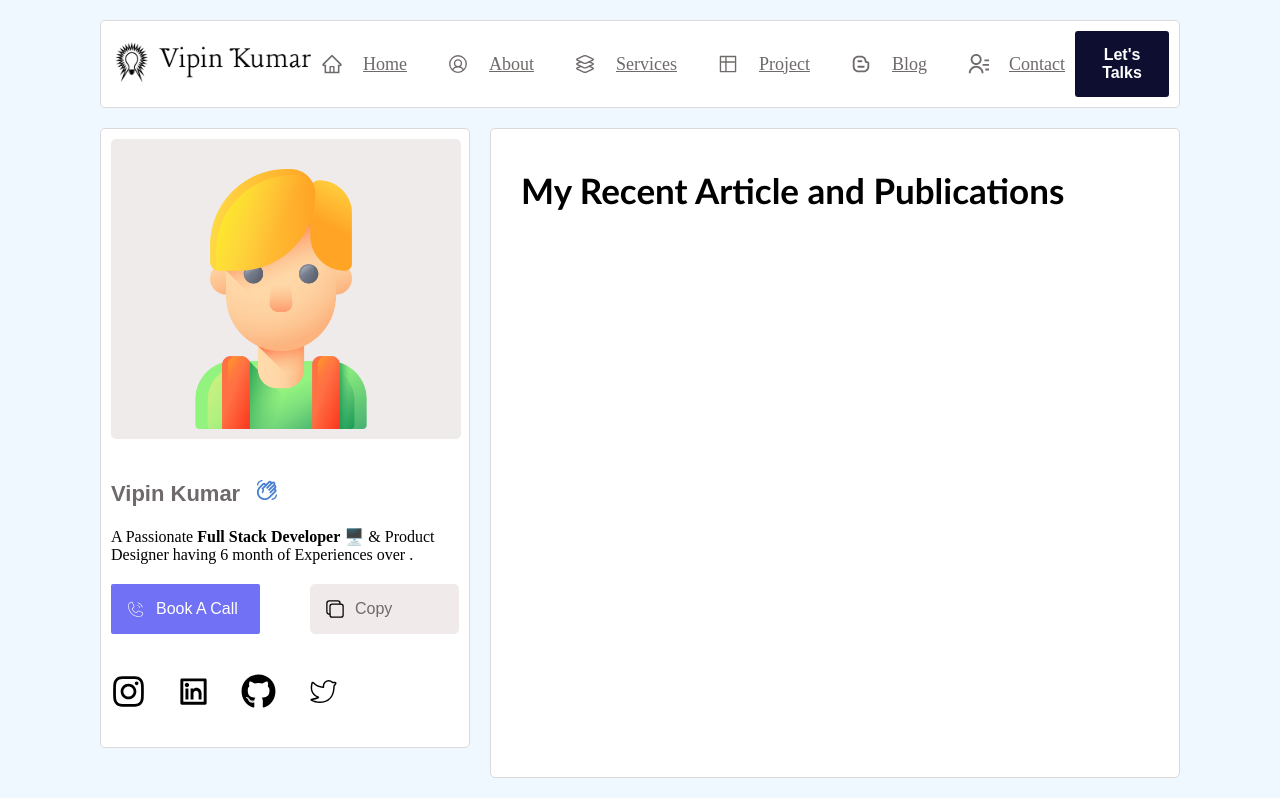
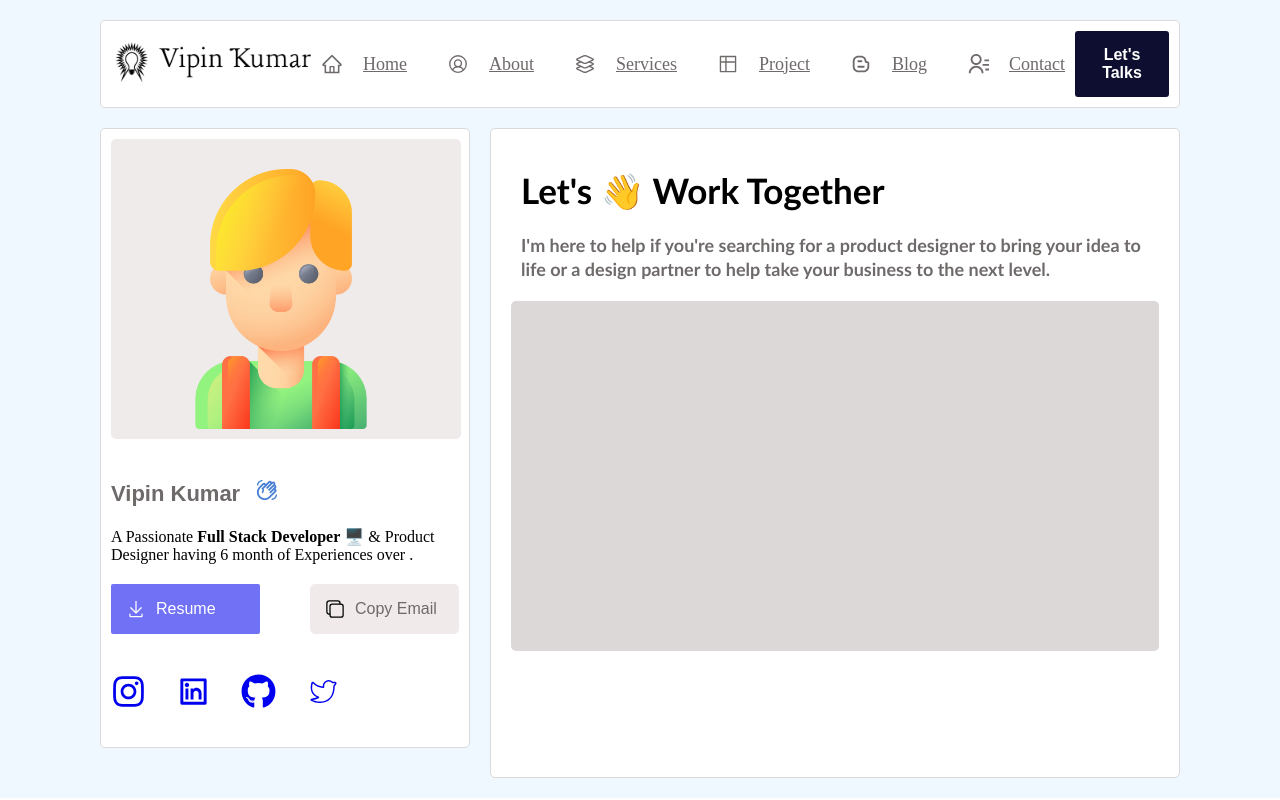
Before and after one commit to Vipinkm1/Vipin-Portfolio, a React (Vite) app: page /contact in a window 1280 px wide. Built offline with nearby package versions, Linux system fonts and the light colour scheme.

Commit message:
changes in the home pages

```diff
--- a/src/App.css
+++ b/src/App.css
@@ -532,3 +532,9 @@ gap:  20px;
  height: 300px;
  background-color: #dcd8d8;
 }
+/*  conatact us form css is here */
+ .form-border{
+  border-radius: 5px;
+  background: #dcd8d8;
+  height:  350px;
+ }
--- a/src/components/Pages/About/About.jsx
+++ b/src/components/Pages/About/About.jsx
@@ -19,8 +19,8 @@ const About = () => {
       }, 30)
     }
     //  show value here
-    animatedCount(setYearsExperience, 40)
-    animatedCount(setProjectCompletion, 40)
+    animatedCount(setYearsExperience, 1)
+    animatedCount(setProjectCompletion, 12)
     animatedCount(setHappyClient, 40)
     return () => {
       clearInterval(animatedCount)
@@ -51,7 +51,7 @@ const About = () => {
       </div>
       {/* Show some quote here  */}
       <div className='quote-text'>
-        <p className='name-intro'>A Passionate <span className='black-quote'>Full Stack Developer </span>🖥️ & <span className='black-quote'>Frontend Developer</span> having <span>1 years</span> of Experiences over 24+ Country Worldwide.</p>
+        <p className='name-intro'>A Passionate <span className='black-quote'>Full Stack Developer </span>🖥️ & <span className='black-quote'>Frontend Developer</span> having <span>1 years</span> of Experiences .</p>
       </div>
       {/* show the experience in the count wise also show the project completion */}
       <div className='experience-count-show'>
@@ -69,7 +69,7 @@ const About = () => {
         </div>
       </div>
       <div className='show-brand-title'>
-        <p className='name-intro brand-title'>Working With 50+ Brands ✨ Worldwide</p>
+        <p className='name-intro brand-title'>Technology Which I Have ✨ Knowledge</p>
       </div>
       {/*  show the brand image list here */}
       <div className='brand-img'>
--- a/src/components/Pages/Contact/Contact.jsx
+++ b/src/components/Pages/Contact/Contact.jsx
@@ -4,10 +4,15 @@ const Contact = () => {
   return (
     <div className='about-border'>
       <div className='new-text-padding'>
-        <p className='project-font-size'>My Recent Article and Publications</p>
+        <p className='project-font-size'>Let's 👋 Work Together</p>
+      </div>
+      <div className='new-text-padding project-quote'>
+        <p className='project-font-size quote-size'>I'm here to help if you're searching for a product designer to bring your idea to life or a design partner to help take your business to the next level.</p>
+      </div>
+      <div className='form-border'>
+
       </div>
     </div>
   )
 }
-
 export default Contact
--- a/src/components/Pages/Detail.jsx
+++ b/src/components/Pages/Detail.jsx
@@ -15,7 +15,7 @@ const Detail = () => {
   const navigate = useNavigate()
   //  show the list of the work experience
   const workExperience = [
-    { id: 1, year: '2019-2023', companyName: 'UlinkIt', companyProfile: 'Software Developer', CompanyImage: CompanyLogo1 },
+    { id: 1, year: '2024-Present', companyName: 'UlinkIt', companyProfile: 'Software Developer', CompanyImage: CompanyLogo1 },
     { id: 2, year: '2019-2023', companyName: 'UlinkIt', companyProfile: 'Software Developer', CompanyImage: CompanyLogo1 },
     { id: 3, year: '2019-2023', companyName: 'UlinkIt', companyProfile: 'Software Developer', CompanyImage: CompanyLogo1 },
     { id: 4, year: '2019-2023', companyName: 'UlinkIt', companyProfile: 'Software Developer', CompanyImage: CompanyLogo1 },
--- a/src/components/Sidebar/Profile.jsx
+++ b/src/components/Sidebar/Profile.jsx
@@ -1,5 +1,4 @@
 import React, { useState } from 'react'
-import { PiPhoneCallThin } from "react-icons/pi";
 import { IoCopyOutline } from "react-icons/io5";
 import { FaInstagram } from "react-icons/fa6";
 import { RiLinkedinBoxLine } from "react-icons/ri";
@@ -7,6 +6,7 @@ import { FaGithub } from "react-icons/fa";
 import { CiTwitter } from "react-icons/ci";
 import { MdOutlineWavingHand } from "react-icons/md";
 import Student from '../../assets/student.png'
+import { GoDownload } from "react-icons/go";
 // import VipinKumarLogo from '../../assets/vipinkumar-logo.png'
 const Profile = () => {
 
@@ -38,20 +38,23 @@ const Profile = () => {
         <div className='introduction-part'>A Passionate <span className='highlight-text'>Full Stack Developer</span> 🖥️ & Product Designer having 6 month of Experiences over .</div>
         <div className='two-btn'>
           <div className=' call-section bg-btn'>
-            <PiPhoneCallThin className='call-icon'/>
-            <button className='book-btn'>Book A Call</button>
+
+            <GoDownload className='call-icon'/>
+            <a href='https://drive.google.com/file/d/1srXZ33lflwh4Q0fqXfQfZa5exqMkwTtb/view?usp=sharing'>
+            <button className='book-btn'> Resume</button>
+            </a>
           </div>
           <div className='call-section  copy-bg'>
             <IoCopyOutline className='call-icon '/>
-            <button className='book-btn font-copy' onClick={handleCopy}>{copied ? 'Copied!' : 'Copy'}</button>
+            <button className='book-btn font-copy' onClick={handleCopy}>{copied ? 'Copied!' : 'Copy Email'}</button>
           </div>
         </div>
         {/*  Social icon added the below of this container */}
         <div className='social-icon'>
-          <FaInstagram className='insta'/>
-          <RiLinkedinBoxLine className='insta'/>
-          <FaGithub className='insta'/>
-          <CiTwitter className='insta'/>
+          <a href='#'><FaInstagram className='insta'/> </a>
+         <a  href='https://www.linkedin.com/in/kumar-vipin1/'><RiLinkedinBoxLine className='insta'/> </a>
+          <a href='https://github.com/Vipinkm1'><FaGithub className='insta'/></a>
+          <a href='#'><CiTwitter className='insta'/></a>
         </div>
     </div>
   )
```
Also changed, not shown: src/components/Pages/Services/Services.jsx (+5 -2 lines), src/components/Pages/Blog/Blog.jsx (line endings or trailing spaces).
